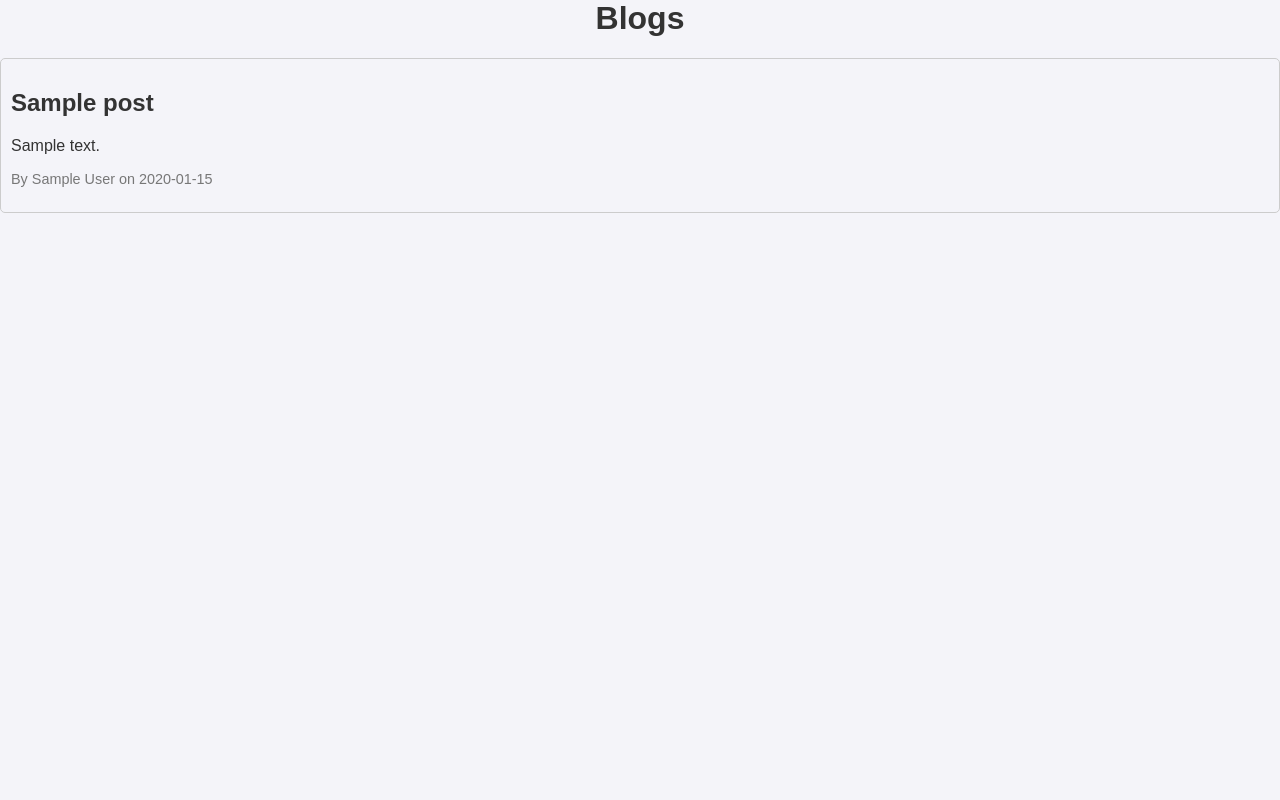
After one commit to theyvraj/cms, a Flask app: page /blogs in a window 1280 px wide. The commit adds this page. Run offline with Flask 3, Linux system fonts and the light colour scheme; tables that the repository leaves empty hold one stand-in row (values such as "Sample post").

Commit message:
modified:   app.py 	modified:   static/style.css 	new file:   templates/blogs.html

```diff
--- a/app.py
+++ b/app.py
@@ -134,5 +134,12 @@ def logout():
     session.pop('logged_in', None)
     return redirect(url_for('login'))
 
+@app.route('/blogs')
+def blogs():
+    conn = get_db_connection()
+    posts = conn.execute('SELECT title, content, author, date FROM posts').fetchall()
+    conn.close()
+    return render_template('blogs.html', posts=posts)
+
 if __name__ == '__main__':
     app.run(debug=True)
--- a/static/style.css
+++ b/static/style.css
@@ -176,4 +176,21 @@ button:hover {
 
 .btn-clear:hover {
     background-color: #d32f2f;
-  }
+}
+
+.blog-container {
+    display: flex;
+    flex-direction: column;
+    gap: 20px;
+}
+
+.blog-post {
+    border: 1px solid #ccc;
+    padding: 10px;
+    border-radius: 5px;
+}
+
+.author-date {
+    font-size: 0.9em;
+    color: #777;
+}
--- /dev/null
+++ b/templates/blogs.html
@@ -0,0 +1,20 @@
+<html lang="en">
+<head>
+    <meta charset="UTF-8">
+    <meta name="viewport" content="width=device-width, initial-scale=1.0">
+    <title>Blogs</title>
+    <link rel="stylesheet" href="{{ url_for('static', filename='style.css') }}">
+</head>
+<body>
+    <h1>Blogs</h1>
+    <div class="blog-container">
+        {% for post in posts %}
+        <div class="blog-post">
+            <h2>{{ post.title }}</h2>
+            <p>{{ post.content | truncate(200) }}</p>
+            <p class="author-date">By {{ post.author }} on {{ post.date }}</p>
+        </div>
+        {% endfor %}
+    </div>
+</body>
+</html>
```
